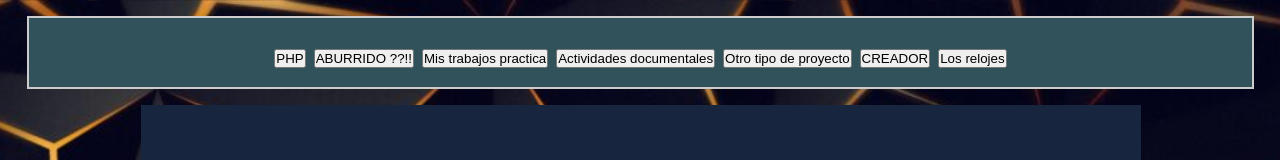
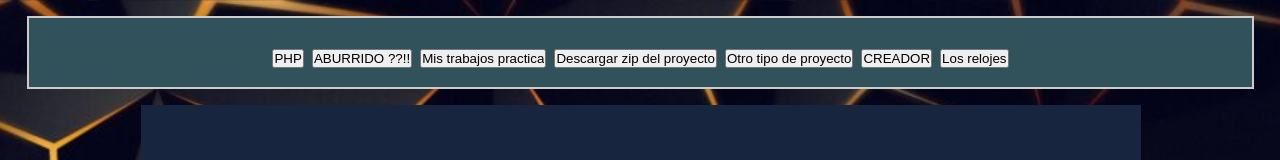
Before and after one commit to sSsaAa3/kingsman, a plain HTML site: page index.html in a window 1280 px wide. Shown: the top 160 px of the page. Drawn offline with Linux system fonts and the light colour scheme.

Commit message:
Update index.html

```diff
--- a/index.html
+++ b/index.html
@@ -31,7 +31,7 @@ onclick ="location.href='act4.html'"
 onmouseover="this.style.borderColor='black';"
 onmouseout="this.style.borderColor='silver';" />
 
-<input type="button" value= "Actividades documentales"
+<input type="button" value= "Descargar zip del proyecto"
 onclick ="location.href='gaa.html'"
 onmouseover="this.style.borderColor='black';"
 onmouseout="this.style.borderColor='silver';" />
```
